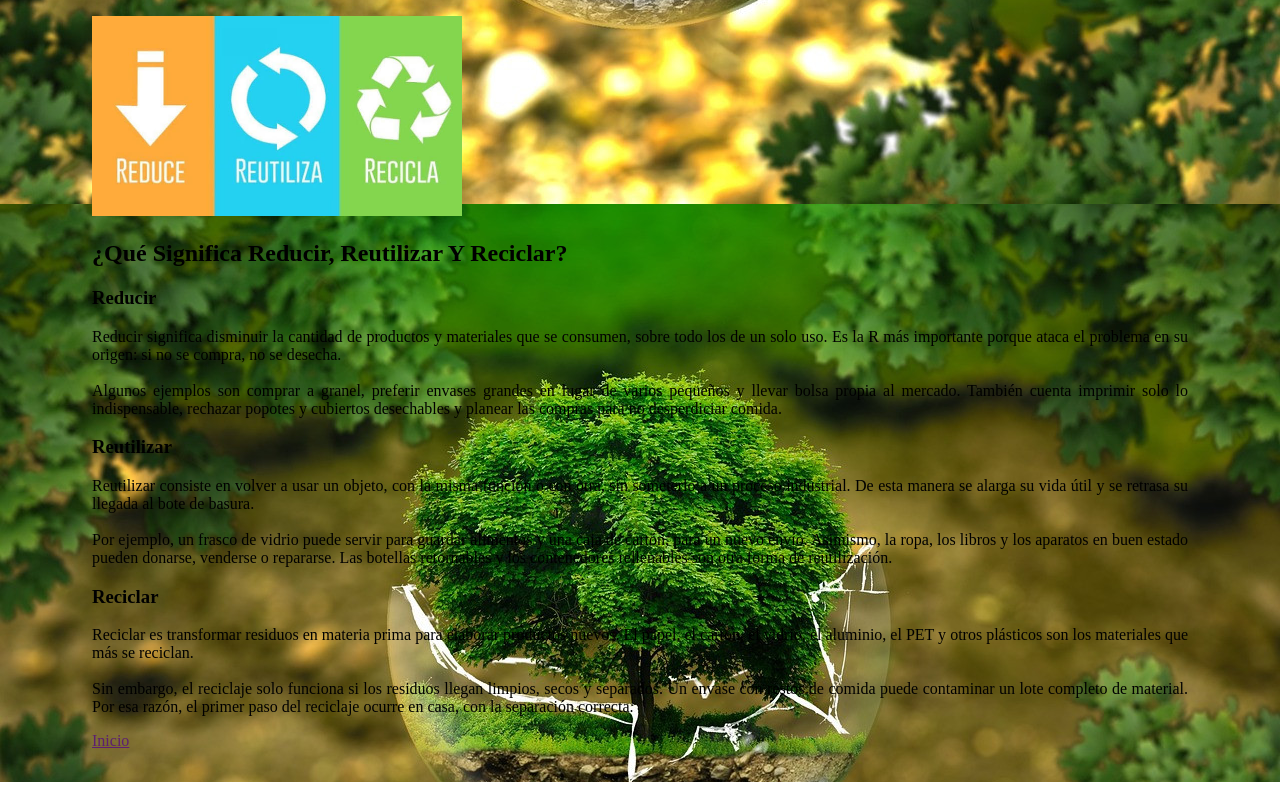
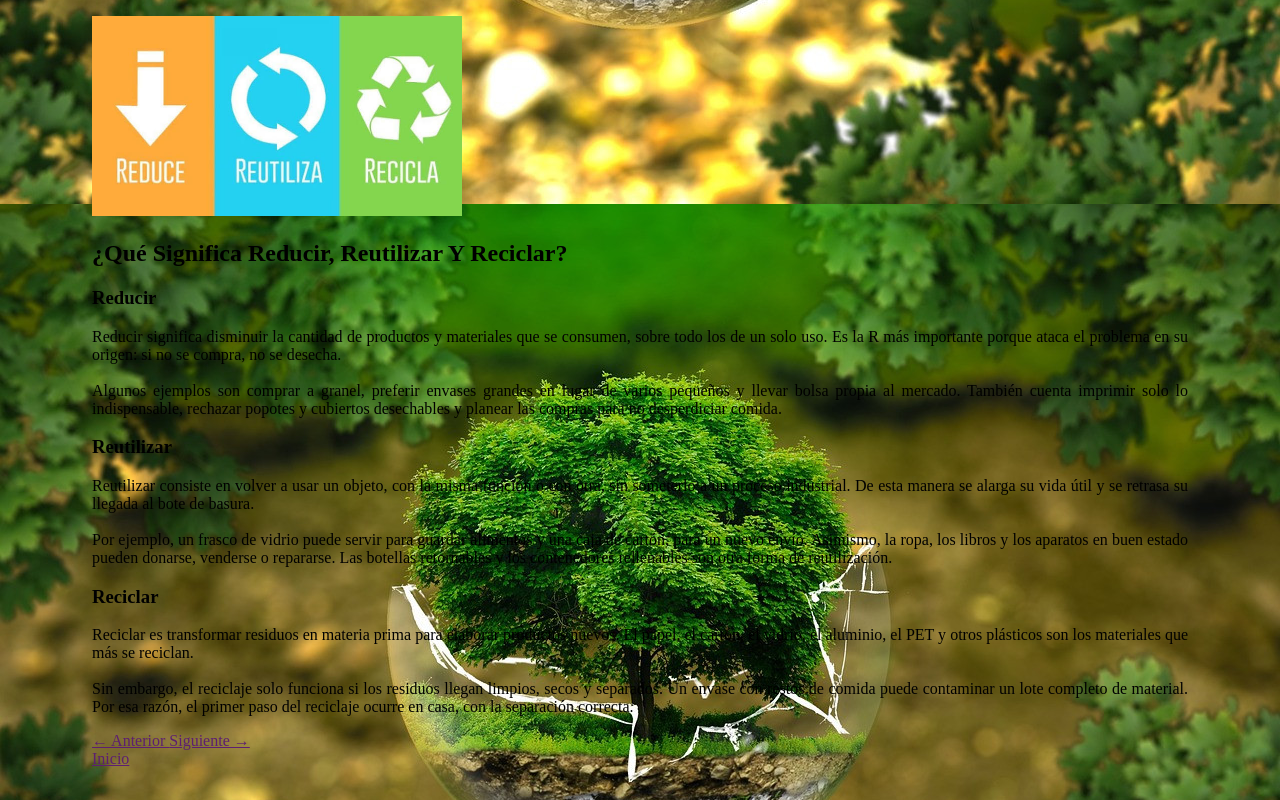
Before and after one commit to Emy801/PAEC-Ferrer-Violeta, a plain HTML site: page las_3R.html in a window 1280 px wide. Shown: the part 650-1450 px from the top of the page. Drawn offline with Linux system fonts and the light colour scheme.

Commit message:
Update las_3R.html

```diff
--- a/las_3R.html
+++ b/las_3R.html
@@ -86,7 +86,12 @@
         separados. Un envase con restos de comida puede contaminar un lote completo de material.
         Por esa razón, el primer paso del reciclaje ocurre en casa, con la separación correcta.
     </p>
+
+    <div class="cente">
+    <a href="tipos_de_residuo.html"> ← Anterior  </a>   <a href="problema_ambiental.html">Siguiente → </a>
+    </div>
     <a href="index.html">Inicio</a>
+
     </div>
 </body>
 </html>
```
